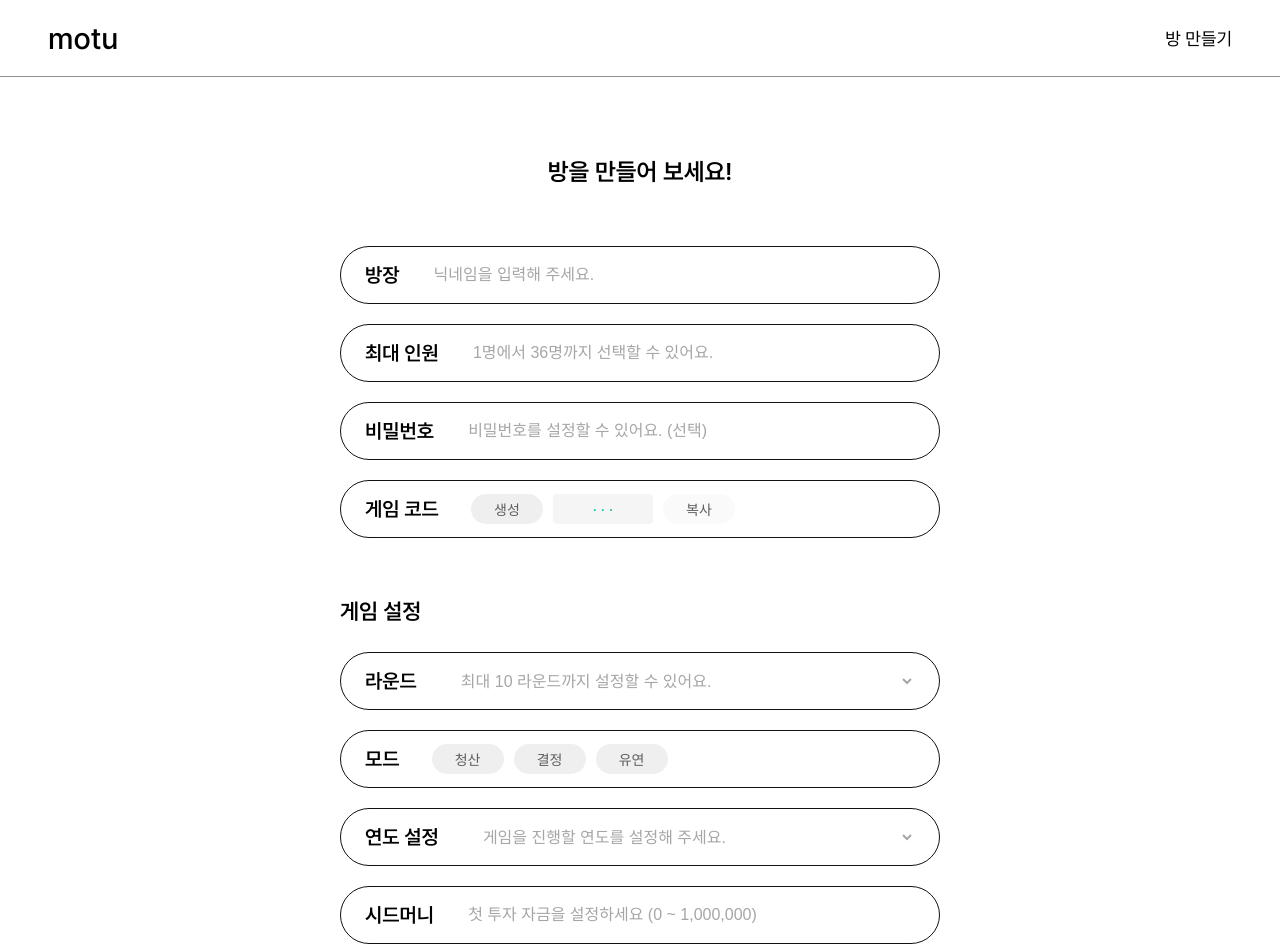
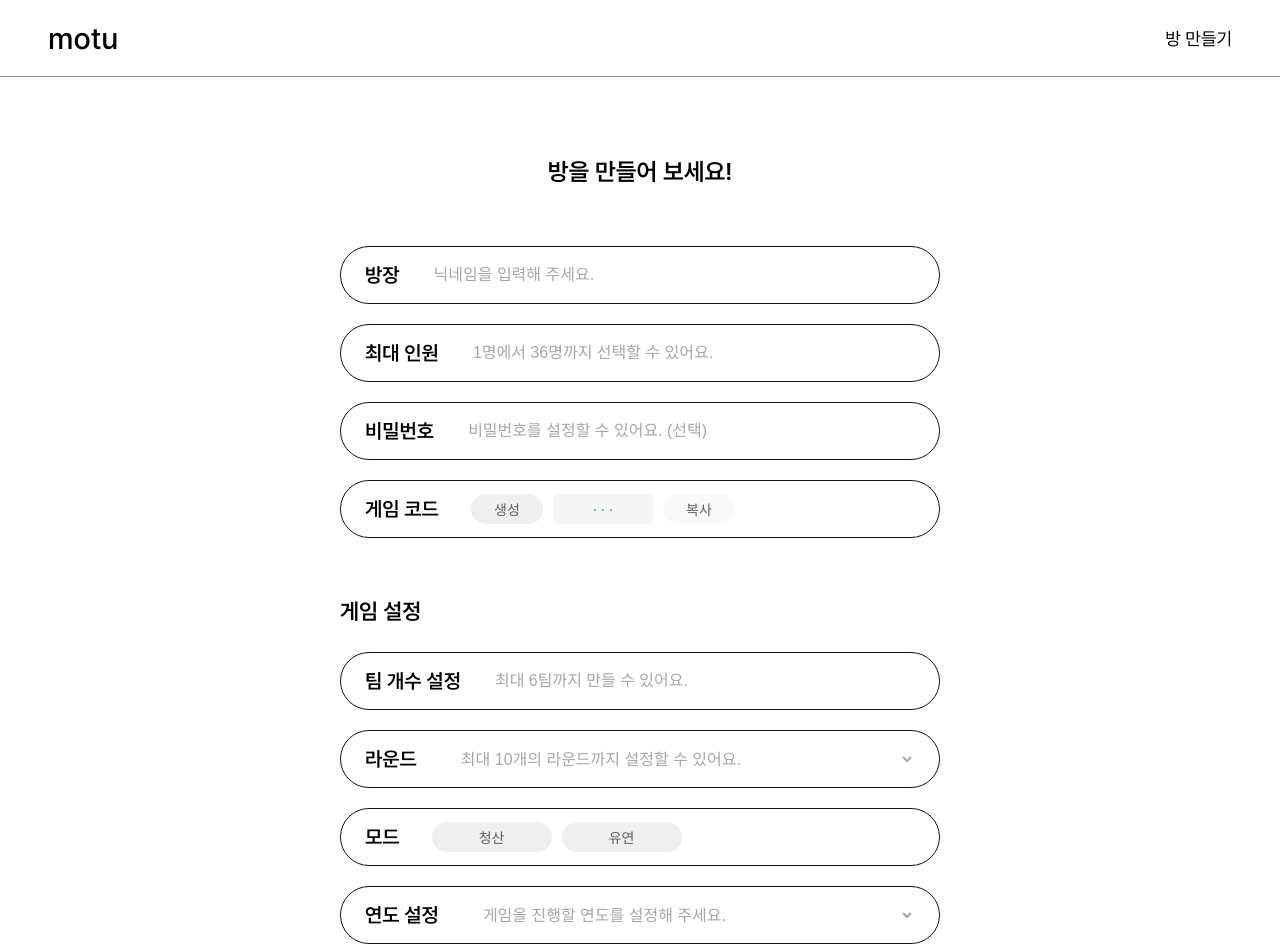
Before and after one commit to 9oormthon-univ/2025_SEASONTHON_TEAM_74_FE, a React (Vite) app: page /create-room in a window 1280 px wide. Shown: the top 952 px of the page. Built offline with nearby package versions, Linux system fonts and the light colour scheme.

Commit message:
[FEATURE] 방 만들기 페이지 기능 추가 및 스타일 수정

```diff
--- a/src/pages/CreateRoom.jsx
+++ b/src/pages/CreateRoom.jsx
@@ -1,22 +1,24 @@
 import React, { useState } from 'react';
+import { useNavigate } from 'react-router-dom';
 import styled from 'styled-components';
 import TitleHeader from '../components/TitleHeader';
 
+const clamp = (value, min, max) => Math.max(min, Math.min(max, value));
+const onlyDigits = (v) => v.replace(/[^\d]/g, '');
+
 const CreateRoom = () => {
-    // 입력 필드
-    const [hostname, setHostname] = useState("");
-    const [maxPlayers, setMaxPlayers] = useState("");
-    const [password, setPassword] = useState("");
-
-    // 게임 코드
-    const [gameCode, setGameCode] = useState("");
-    const [copy, setCopy] = useState(false);
+    const [hostname, setHostname] = useState("");       // 방장
+    const [maxPlayers, setMaxPlayers] = useState("");   // 최대 인원(1~36명)
+    const [password, setPassword] = useState("");       // 비밀번호
+    const [gameCode, setGameCode] = useState("");       // 게임 코드
+    const [copy, setCopy] = useState(false);            // 게임 코드 복사
 
     // 게임 설정
-    const [round, setRound] = useState("");
-    const [mode, setMode] = useState("");
-    const [year, setYear] = useState("");
-    const [seed, setSeed] = useState("");
+    const [team, setTeam] = useState("");               // 팀 개수 설정(1~6)
+    const [round, setRound] = useState("");             // 라운드
+    const [mode, setMode] = useState("");               // 모드
+    const [year, setYear] = useState("");               // 연도 설정
+    const [seed, setSeed] = useState("");               // 시드머니(10,000 ~ 1,000,000)
 
     // 게임 코드 생성
     const handleCode = () => {
@@ -33,88 +35,162 @@ const CreateRoom = () => {
         }
     }
 
+    // 시드머니 콤마 표시
+    const formatMoney = (v) =>
+        v === '' ? '' : Number(v).toLocaleString('en-US');
+
+    // 숫자 입력 공통 onChange (입력 중에는 숫자만 유지)
+    const handleNumChange = (setter) => (e) => {
+        const raw = e.target.value;
+        setter(onlyDigits(raw));
+    };
+
+    // 범위 강제 onBlur
+    const handleClampOnBlur = (setter, min, max, step = 1) => (e) => {
+        const v = e.target.value === '' ? '' : Number(e.target.value);
+        if (v === '') return;
+        const clamped = clamp(v, min, max);
+        const snapped = step > 1 ? Math.round(clamped / step) * step : clamped;
+        setter(String(clamp(snapped, min, max)));
+    };
+
     return (
         <Wrapper>
             <TitleHeader title="방 만들기" />
             <BodyContainer>
                 <Heading>방을 만들어 보세요!</Heading>
 
-                {/* 입력 필드 */}
+                {/* 방장 */}
                 <InputBox>
                     <Label>방장</Label>
-                    <Input type="text" placeholder="닉네임을 입력해 주세요." />
+                    <Input
+                        value={hostname}
+                        type="text"
+                        placeholder="닉네임을 입력해 주세요."
+                        onChange={(e) => setHostname(e.target.value)}
+                    />
                 </InputBox>
 
+                {/* 최대 인원 */}
                 <InputBox>
                     <Label>최대 인원</Label>
-                    <Input type="number" placeholder="1명에서 36명까지 선택할 수 있어요." />
+                    <Input
+                        value={maxPlayers}
+                        type="number"
+                        placeholder="1명에서 36명까지 선택할 수 있어요."
+                        min="1"
+                        max="36"
+                        inputMode="numeric"
+                        onChange={handleNumChange(setMaxPlayers)}
+                        onBlur={handleClampOnBlur(setMaxPlayers, 1, 36)}
+                    />
                 </InputBox>
 
+                {/* 비밀번호 */}
                 <InputBox>
                     <Label>비밀번호</Label>
-                    <Input type="password" placeholder="비밀번호를 설정할 수 있어요. (선택)" />
+                    <Input
+                        value={password}
+                        type="password"
+                        placeholder="비밀번호를 설정할 수 있어요. (선택)"
+                        onChange={(e) => setPassword(e.target.value)}
+                    />
                 </InputBox>
 
+                {/* 게임 코드 */}
                 <InputBox>
                     <Label>게임 코드</Label>
                     <Row>
-                        <SmallBtn type="button" onClick={handleCode}>생성</SmallBtn>
+                        <CodeBtn type="button" onClick={handleCode}>생성</CodeBtn>
                         <CodeBox>{gameCode || '· · ·'}</CodeBox>
-                        <SmallBtn type="button" onClick={handleCopy} disabled={!gameCode}>
+                        <CodeBtn type="button" onClick={handleCopy} disabled={!gameCode}>
                             {copy ? '복사됨' : '복사'}
-                        </SmallBtn>
+                        </CodeBtn>
                     </Row>
                 </InputBox>
 
                 {/* 게임 설정 */}
                 <SectionTitle>게임 설정</SectionTitle>
 
+                {/* 팀 개수 설정 */}
+                <InputBox>
+                    <Label>팀 개수 설정</Label>
+                    <Input
+                        value={team}
+                        type="number"
+                        placeholder="최대 6팀까지 만들 수 있어요."
+                        min="1"
+                        max="6"
+                        inputMode="numeric"
+                        onChange={handleNumChange(setTeam)}
+                        onBlur={handleClampOnBlur(setTeam, 1, 6)}
+                    />
+                </InputBox>
+
+                {/* 라운드 */}
                 <InputBox>
                     <Label>라운드</Label>
                     <Select value={round} onChange={(e) => setRound(e.target.value)}>
-                        <option value="" disabled hidden>최대 10 라운드까지 설정할 수 있어요.</option>
-                        {[1, 2, 3, 4, 5, 6, 7, 8, 9, 10].map((r) => (
-                            <option key={r} value={r}>{r}</option>
+                        <option value="" disabled hidden>
+                            최대 10개의 라운드까지 설정할 수 있어요.
+                        </option>
+                        {[...Array(10)].map((_, i) => (
+                            <option key={i + 1} value={i + 1}>
+                                {i + 1}
+                            </option>
                         ))}
                     </Select>
                 </InputBox>
 
+                {/* 모드 */}
                 <InputBox>
                     <Label>모드</Label>
                     <Row>
-                        {['청산', '결정', '유연'].map((m) => (
-                            <SmallBtn
+                        {['청산', '유연'].map((m) => (
+                            <ModeBtn
                                 key={m}
                                 type="button"
                                 onClick={() => setMode(m)}
                                 data-active={mode === m}
                             >
                                 {m}
-                            </SmallBtn>
+                            </ModeBtn>
                         ))}
                     </Row>
                 </InputBox>
 
+                {/* 연도 설정 */}
                 <InputBox>
                     <Label>연도 설정</Label>
                     <Select value={year} onChange={(e) => setYear(e.target.value)}>
-                        <option value="" disabled hidden>게임을 진행할 연도를 설정해 주세요.</option>
+                        <option value="" disabled hidden>
+                            게임을 진행할 연도를 설정해 주세요.
+                        </option>
                         {[2000, 2005, 2010, 2015].map((y) => (
-                            <option key={y} value={y}>{y}</option>
+                            <option key={y} value={y}>
+                                {y}
+                            </option>
                         ))}
                     </Select>
                 </InputBox>
 
+                {/* 시드머니 */}
                 <InputBox>
                     <Label>시드머니</Label>
                     <Input
+                        value={seed}
                         type="number"
-                        placeholder="첫 투자 자금을 설정하세요 (0 ~ 1,000,000)"
-                        value={seed}
-                        onChange={(e) => setSeed(e.target.value)}
+                        placeholder="첫 투자 자금을 설정하세요 (10,000 ~ 1,000,000)"
+                        min="10000"
+                        max="1000000"
+                        inputMode="numeric"
+                        step="1000"
+                        onChange={handleNumChange(setSeed)}
+                        onBlur={handleClampOnBlur(setSeed, 10000, 1000000, 1000)}
                     />
                 </InputBox>
 
+                {/* 방 만들기 버튼 */}
                 <CreateBtn>방 만들기</CreateBtn>
             </BodyContainer>
         </Wrapper>
@@ -190,8 +266,32 @@ const Row = styled.div`
     flex-wrap: wrap;
 `;
 
-const SmallBtn = styled.button`
+const CodeBtn = styled.button`
     width: 72px;
+    height: 30px;
+    padding: 8px 16px;
+    border: none;
+    border-radius: 20px;
+    color: #5E5E5E;
+    font-size: 14px;
+    display: flex;
+    align-items: center;
+    justify-content: center;
+    cursor: pointer;
+    transition: all 0.3s;
+
+    &:hover {
+        background-color: #E7E7E7;
+    }
+
+    &[data-active='true'] {
+        background-color: #E0F7F4;
+        font-weight: 600;
+    }
+`;
+
+const ModeBtn = styled.button`
+    width: 120px;
     height: 30px;
     padding: 8px 16px;
     border: none;
```
